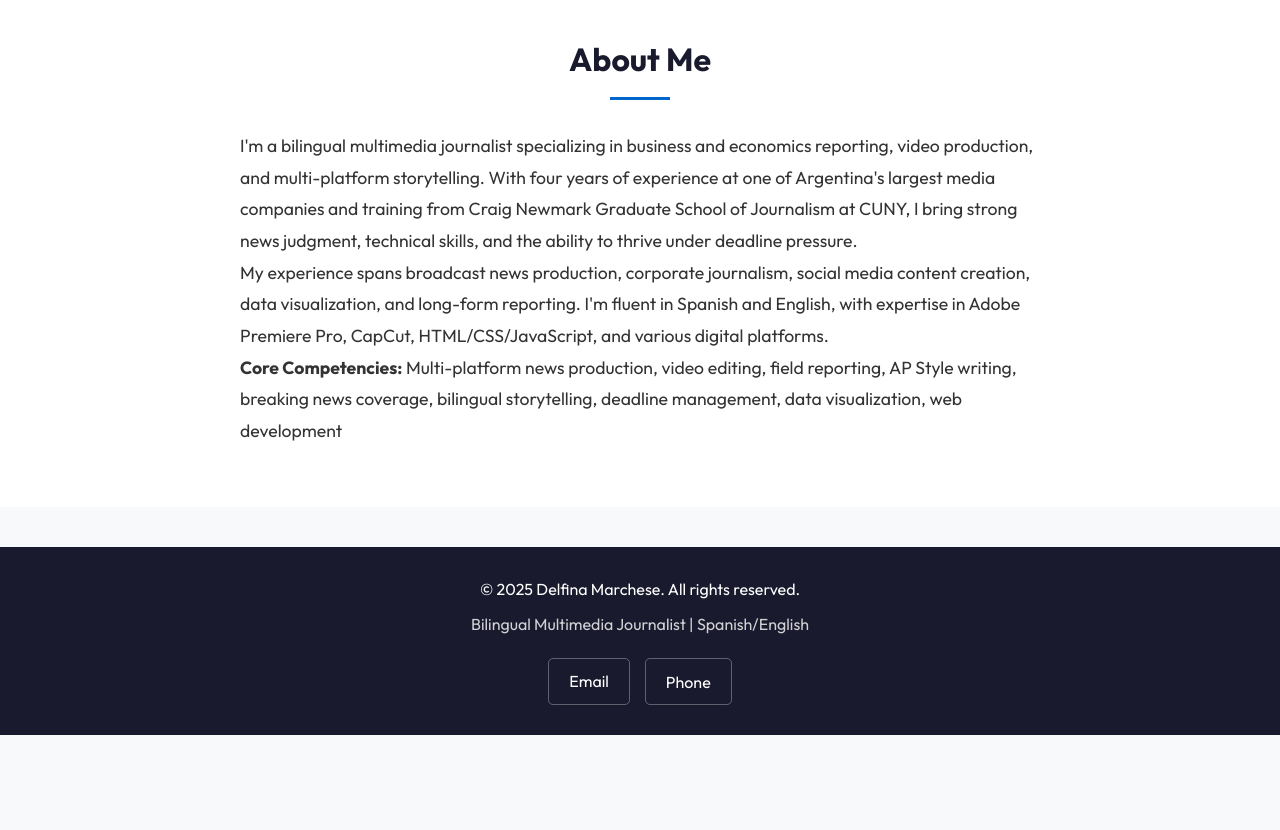
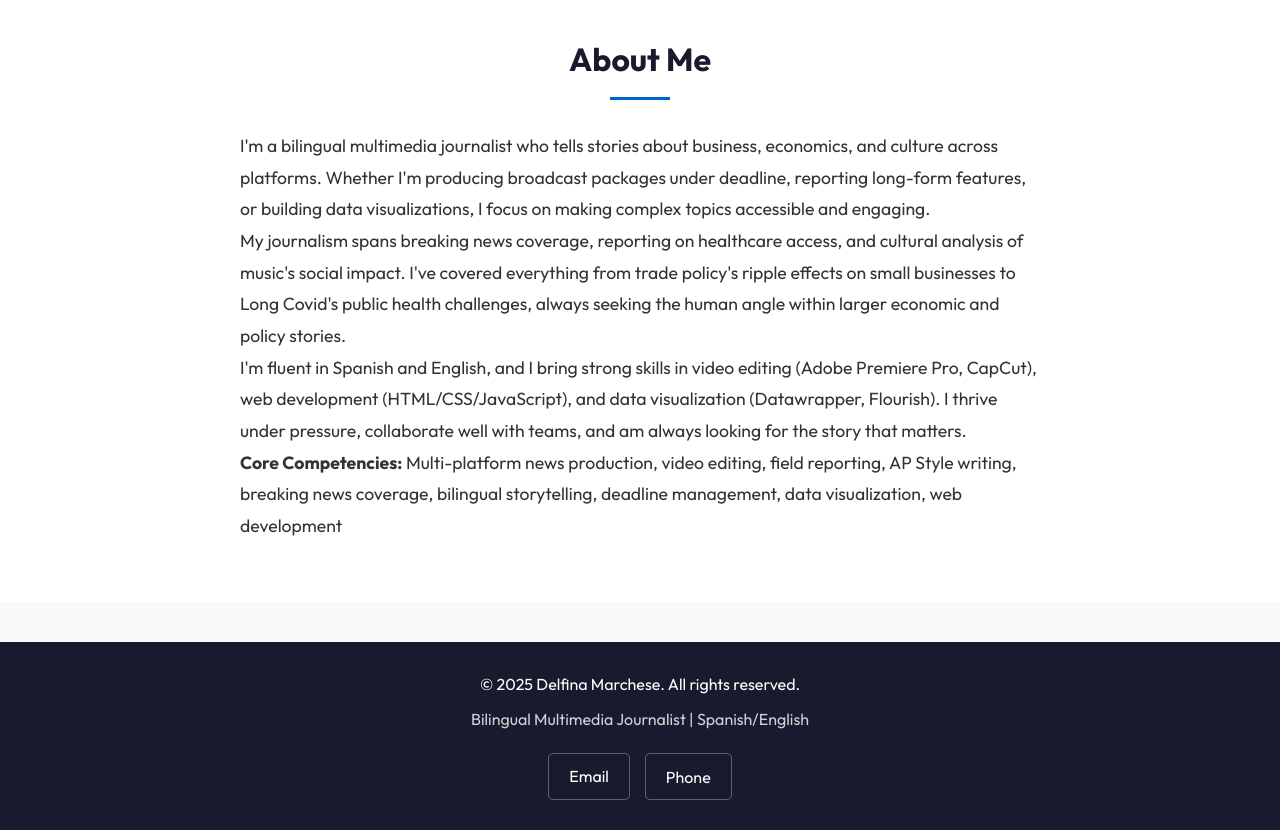
Before and after one commit to dmarchese76/PortfolioDelfinaMarchese, a plain HTML site: page index.html in a window 1280 px wide. Shown: the part 5080-5910 px from the top of the page. Before the commit the page ends 5815 px from the top, so only its background shows below. Drawn offline with Linux system fonts and the light colour scheme.

Commit message:
Updated files with new About me section

```diff
--- a/index.html
+++ b/index.html
@@ -729,10 +729,9 @@
         <div class="container">
             <h2>About Me</h2>
             <div class="about-content">
-                <p>I'm a bilingual multimedia journalist specializing in business and economics reporting, video production, and multi-platform storytelling. With four years of experience at one of Argentina's largest media companies and training from Craig Newmark Graduate School of Journalism at CUNY, I bring strong news judgment, technical skills, and the ability to thrive under deadline pressure.</p>
-
-                <p>My experience spans broadcast news production, corporate journalism, social media content creation, data visualization, and long-form reporting. I'm fluent in Spanish and English, with expertise in Adobe Premiere Pro, CapCut, HTML/CSS/JavaScript, and various digital platforms.</p>
-
+                <p>I'm a bilingual multimedia journalist who tells stories about business, economics, and culture across platforms. Whether I'm producing broadcast packages under deadline, reporting long-form features, or building data visualizations, I focus on making complex topics accessible and engaging.
+                <p>My journalism spans breaking news coverage, reporting on healthcare access, and cultural analysis of music's social impact. I've covered everything from trade policy's ripple effects on small businesses to Long Covid's public health challenges, always seeking the human angle within larger economic and policy stories.</p>
+                <p> I'm fluent in Spanish and English, and I bring strong skills in video editing (Adobe Premiere Pro, CapCut), web development (HTML/CSS/JavaScript), and data visualization (Datawrapper, Flourish). I thrive under pressure, collaborate well with teams, and am always looking for the story that matters.</p>
                 <p><strong>Core Competencies:</strong> Multi-platform news production, video editing, field reporting, AP Style writing, breaking news coverage, bilingual storytelling, deadline management, data visualization, web development</p>
             </div>
         </div>
```
Also changed, not shown: index-es.html (+3 -4 lines).
